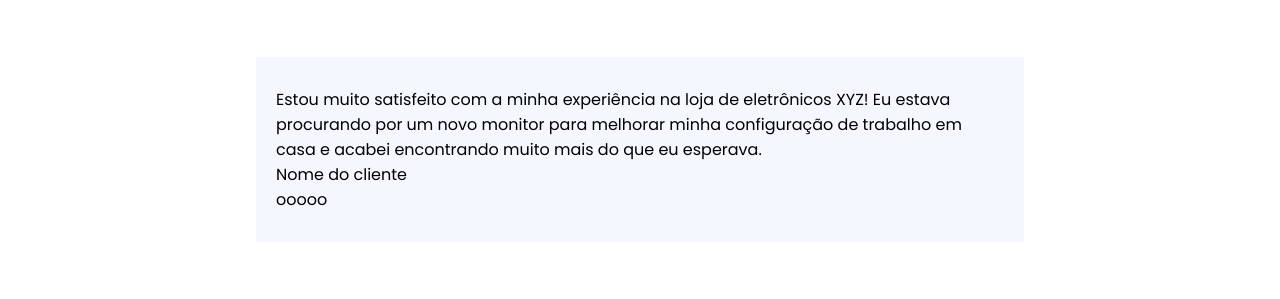
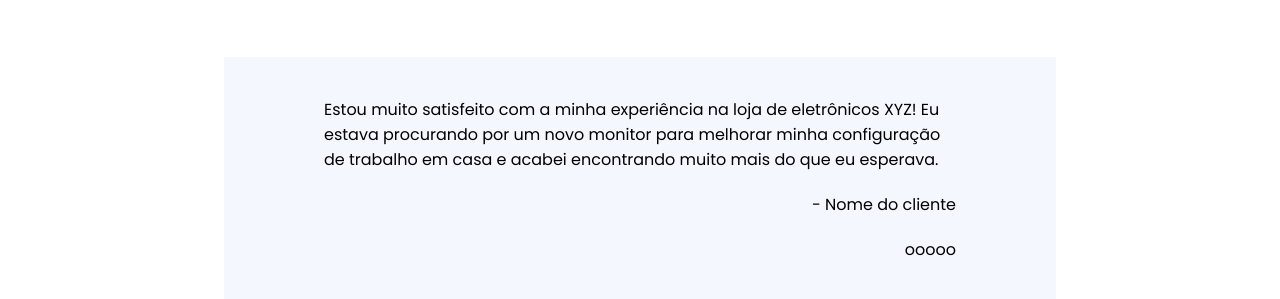
Before and after one commit to edsonplz/loja-informatica, a plain HTML site: page index.html in a window 1280 px wide. Shown: the part 2457-2756 px from the top of the page. Before the commit the page ends 2699 px from the top, so only its background shows below. Drawn offline with Linux system fonts and the light colour scheme.

Commit message:
Seção de Depoimentos finalizada!

```diff
--- a/index.html
+++ b/index.html
@@ -471,9 +471,11 @@
                     <p>Estou muito satisfeito com a minha experiência na loja de eletrônicos XYZ! Eu estava procurando por um novo monitor para melhorar minha configuração de trabalho em casa e acabei encontrando muito mais do que eu esperava.</p>
                 </div>
                 <div class="name-depoimento">
-                    <p>Nome do cliente</p>
+                    <div class="space"></div>
+                    <p>- Nome do cliente</p>
                 </div>
                 <div class="actions-scrool">
+                    <div class="space"></div>
                     <p>ooooo</p>
                 </div>
             </div>
--- a/style.css
+++ b/style.css
@@ -228,6 +228,15 @@ strong {
 
 .depoimento {
     background-color: #F5F7FF;
-    width: 60%;
-    padding: 30px 20px;
+    width: 65%;
+    padding: 40px 100px;
+    display: flex;
+    flex-direction: column;
+    gap: 20px;
 }
+
+.name-depoimento, .actions-scrool {
+    display: flex;
+    justify-content: space-between;
+    align-items: center;
+}
```
